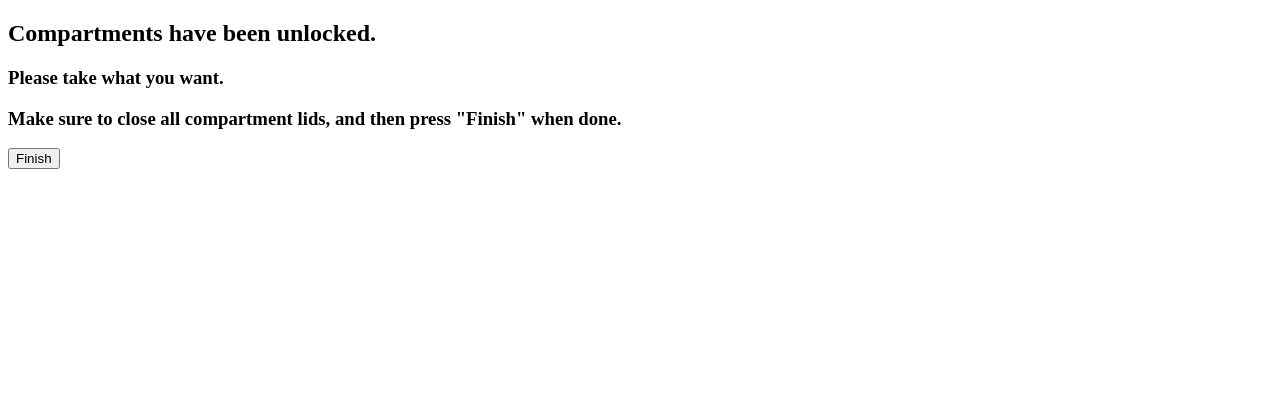
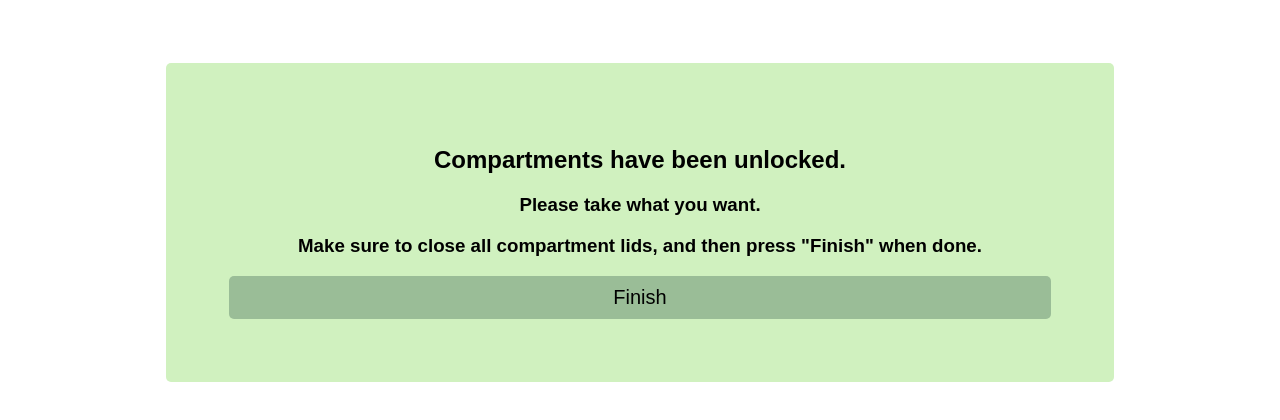
Before and after one commit to nullThink/VendBot, a plain HTML site: page MasterVendingInterface/templates/vending.html in a window 1280 px wide. Drawn offline with Linux system fonts and the light colour scheme.

Commit message:
Update vending.html

```diff
--- a/MasterVendingInterface/templates/vending.html
+++ b/MasterVendingInterface/templates/vending.html
@@ -4,14 +4,21 @@
 <head>
     <meta charset="UTF-8">
     <meta name="viewport" content="width=device-width, initial-scale=1.0">
+    <style>
+        h2,h3 {
+            font-family: 'Arial', Courier, monospace;
+        }
+    </style>
     <title>Document</title>
 </head>
 
 <body>
-    <h2>Compartments have been unlocked.</h2>
-    <h3>Please take what you want. </h3>
-    <h3>Make sure to close all compartment lids, and then press "Finish" when done.</h3>
-    <a href="/verify_items"><button id="finish_trans">Finish</button></a>
+    <div style="text-align: center; width: 65%; margin: 0 auto; background-color:#D0F1BF; border-radius:5px; padding:5%; margin-top: 5%;"></divstyle>
+        <h2>Compartments have been unlocked.</h2>
+        <h3>Please take what you want. </h3>
+        <h3>Make sure to close all compartment lids, and then press "Finish" when done.</h3>
+        <a href="/verify_items"><button id="finish_trans" style="padding:10px; width:100%; background-color: #9ABD97; border-radius: 5px; border:none; font-size: 20px;">Finish</button></a>
+    </div>
 </body>
 
 </html>
```
